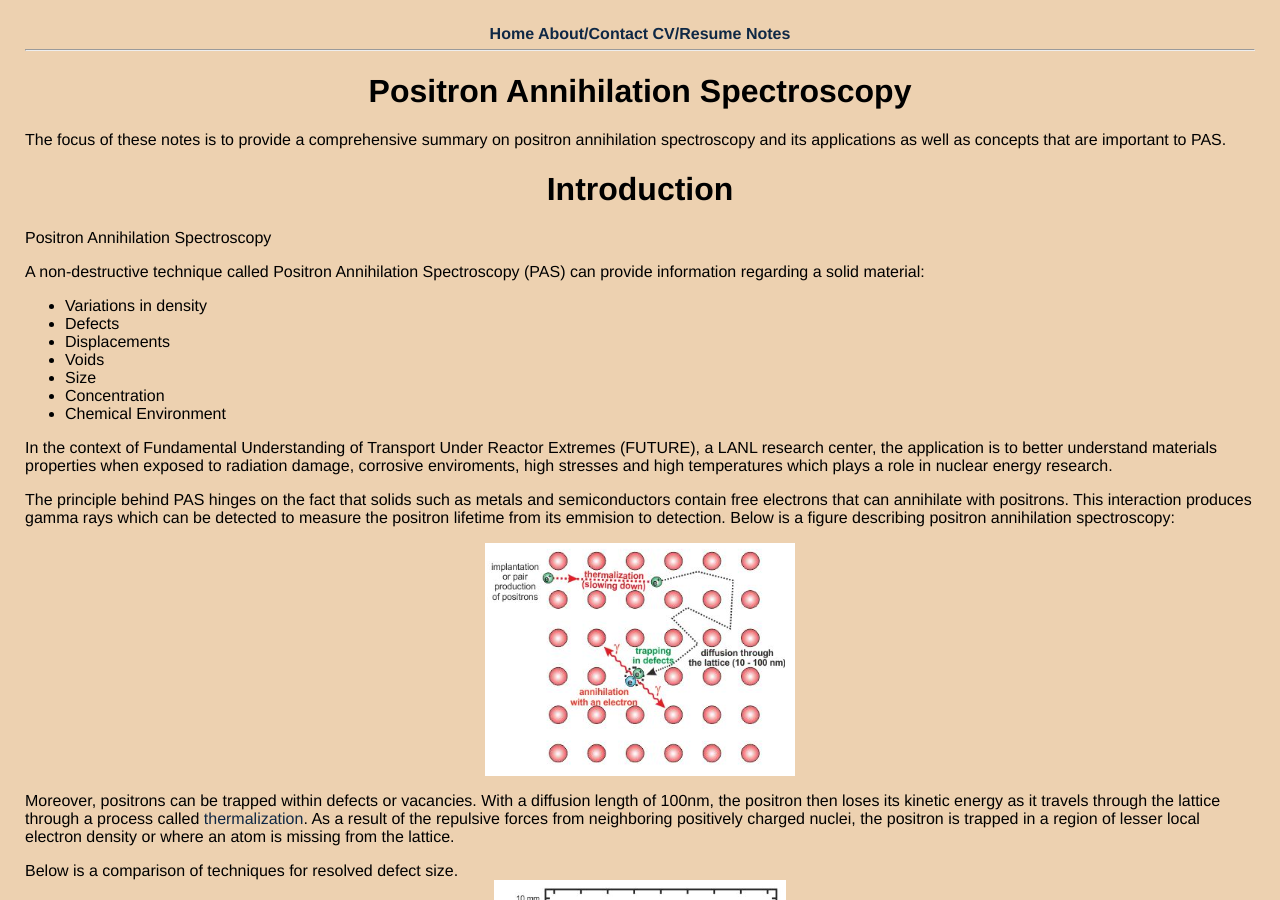
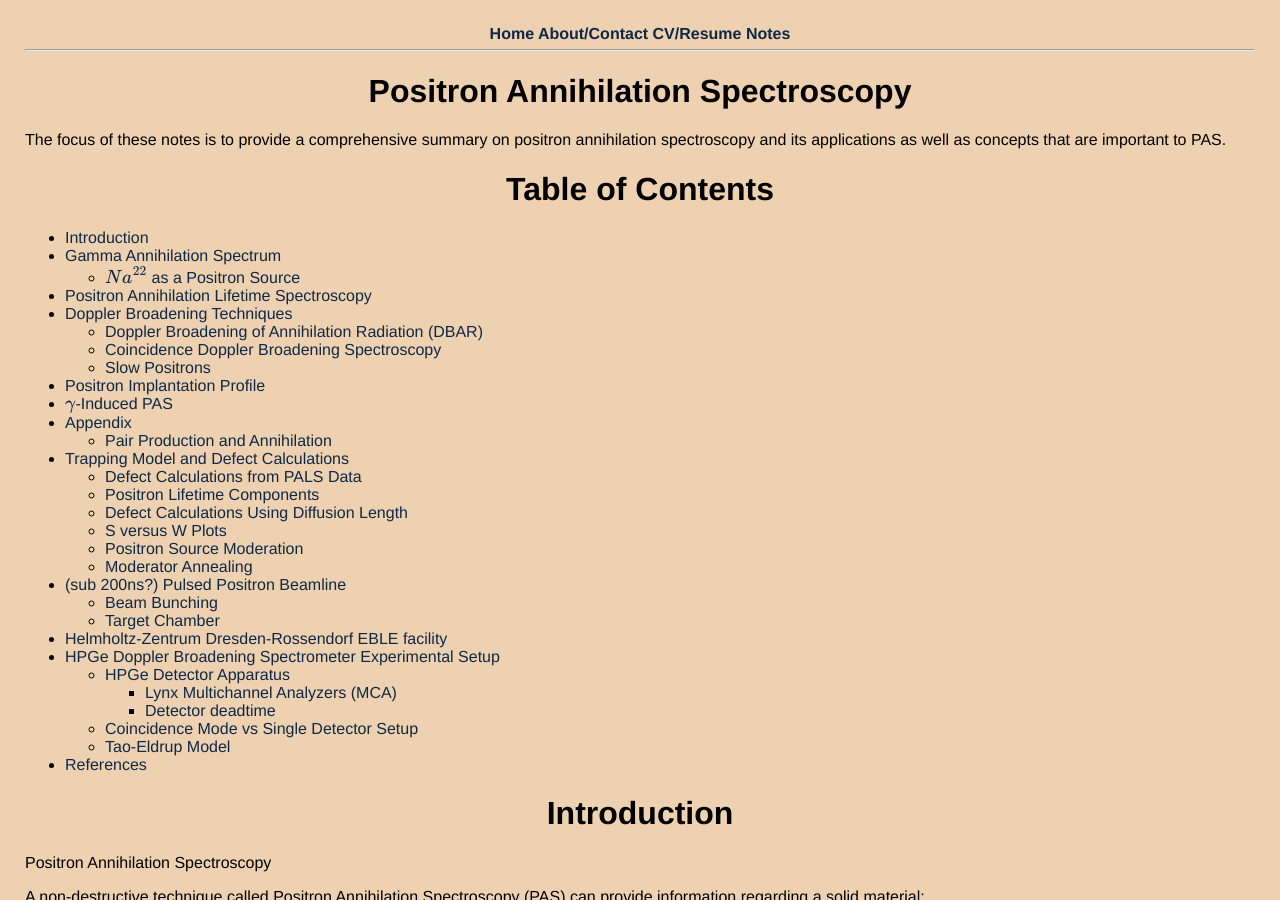
Before and after one commit to thaihangchung7/thaihangchung7.github.io, a Jekyll site: the page built from _research/PositronAS.md, in a window 1280 px wide and 900 px high. Built offline with Jekyll 4.4.1, drawn with Linux system fonts in a browser that asks for light colours; formulas are drawn with MathJax 3.

Commit message:
Adding table of contents to PAS doc

```diff
--- a/_research/PositronAS.md
+++ b/_research/PositronAS.md
@@ -5,6 +5,41 @@ category: notes
 ---
 
 The focus of these notes is to provide a comprehensive summary on positron annihilation spectroscopy and its applications as well as concepts that are important to PAS.
+
+Table of Contents
+=================
+
+* [Introduction](#introduction)
+* [Gamma Annihilation Spectrum](#gamma-annihilation-spectrum)
+   * [$${Na}^{22} $$ as a Positron Source](#textna22--as-a-positron-source)
+* [Positron Annihilation Lifetime Spectroscopy](#positron-annihilation-lifetime-spectroscopy)
+* [Doppler Broadening Techniques](#doppler-broadening-techniques)
+   * [Doppler Broadening of Annihilation Radiation (DBAR)](#doppler-broadening-of-annihilation-radiation-dbar)
+   * [Coincidence Doppler Broadening Spectroscopy](#coincidence-doppler-broadening-spectroscopy)
+   * [Slow Positrons](#slow-positrons)
+* [Positron Implantation Profile](#positron-implantation-profile)
+* [$$\gamma$$-Induced PAS](#gamma-induced-pas)
+* [Appendix](#appendix)
+   * [Pair Production and Annihilation](#pair-production-and-annihilation)
+* [Trapping Model and Defect Calculations](#trapping-model-and-defect-calculations)
+   * [Defect Calculations from PALS Data](#defect-calculations-from-pals-data)
+   * [Positron Lifetime Components](#positron-lifetime-components)
+   * [Defect Calculations Using Diffusion Length](#defect-calculations-using-diffusion-length)
+   * [S versus W Plots](#s-versus-w-plots)
+   * [Positron Source Moderation](#positron-source-moderation)
+   * [Moderator Annealing](#moderator-annealing)
+* [(sub 200ns?) Pulsed Positron Beamline](#sub-200ns-pulsed-positron-beamline)
+   * [Beam Bunching](#beam-bunching)
+   * [Target Chamber](#target-chamber)
+* [Helmholtz-Zentrum Dresden-Rossendorf EBLE facility](#helmholtz-zentrum-dresden-rossendorf-eble-facility)
+* [HPGe Doppler Broadening Spectrometer Experimental Setup](#hpge-doppler-broadening-spectrometer-experimental-setup)
+   * [HPGe Detector Apparatus](#hpge-detector-apparatus)
+      * [Lynx Multichannel Analyzers (MCA)](#lynx-multichannel-analyzers-mca)
+      * [Detector deadtime](#detector-deadtime)
+   * [Coincidence Mode vs Single Detector Setup](#coincidence-mode-vs-single-detector-setup)
+   * [Tao-Eldrup Model](#tao-eldrup-model)
+* [References](#references)
+
 
 # Introduction
 
```
